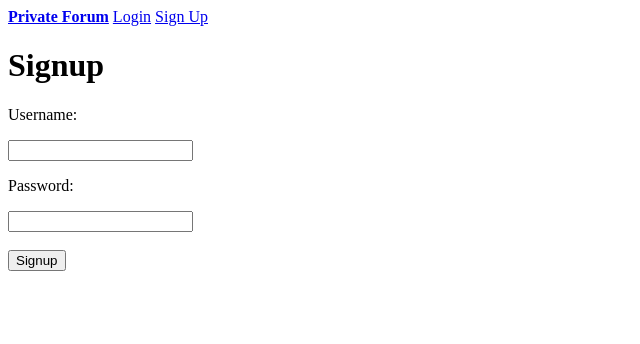
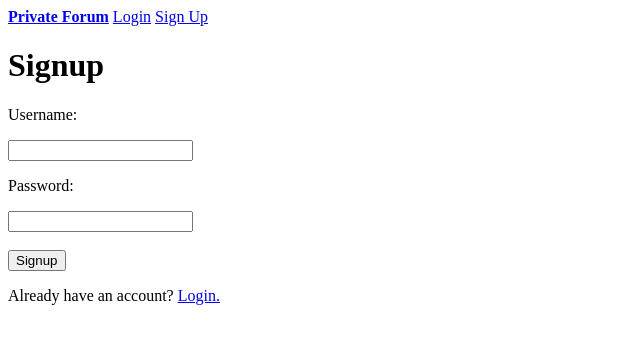
Before and after one commit to Zayah117/private-forum, a Flask app: page /signup in a window 1280 px wide. Shown: the top 344 px of the page, without its empty margins (0-640 px from the left). Run offline with Flask 2, Linux system fonts and the light colour scheme.

Commit message:
Login and Signup links

```diff
--- a/templates/login.html
+++ b/templates/login.html
@@ -9,4 +9,5 @@
 		<br><br>
 		<input type="submit" value="Login">
 	</form>
+    <p>Don't have an account? <a href="/signup">Sign Up</a></p>
 {% endblock %}
--- a/templates/signup.html
+++ b/templates/signup.html
@@ -9,4 +9,5 @@
 		<br><br>
 		<input type="submit" value="Signup">
 	</form>
+    <p>Already have an account? <a href="/login">Login.</a></p>
 {% endblock %}
```
